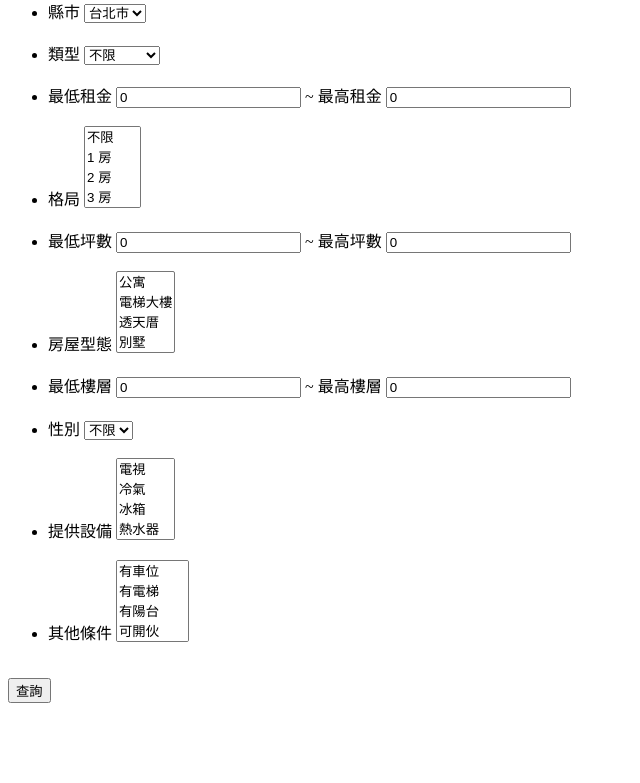
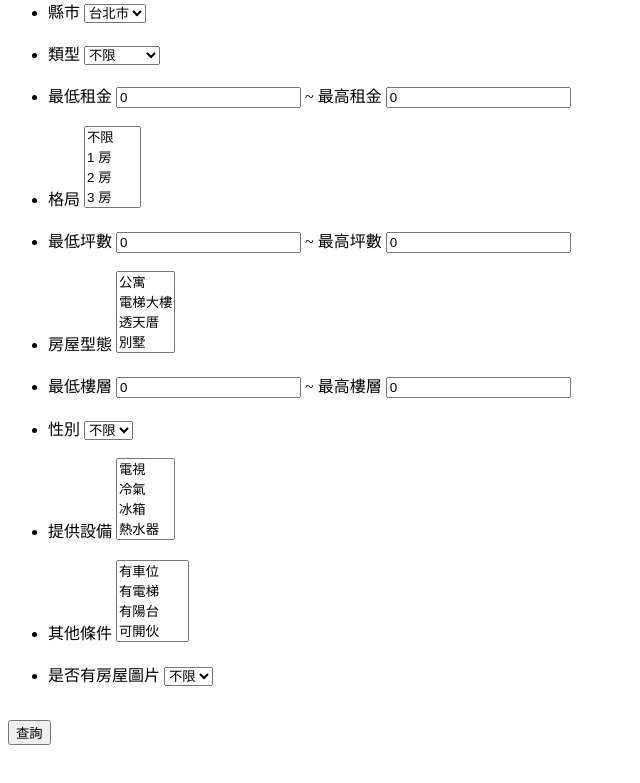
Before and after one commit to fkztw/sgl, a Flask app: page / in a window 1280 px wide. Shown: the part 17-800 px from the top of the page, without its empty margins (0-640 px from the left). Run offline with Flask 2, Linux system fonts and the light colour scheme.

Commit message:
Add hasimg into form

```diff
--- a/sgl/forms.py
+++ b/sgl/forms.py
@@ -148,4 +148,13 @@ class QueryForm(FlaskForm):
         ],
     )
 
+    hasimg = fields.SelectField(
+        '是否有房屋圖片',
+        choices=[
+            ('0', '不限'),
+            ('1', '是'),
+        ],
+        validators=[DataRequired()],
+    )
+
     submit = fields.SubmitField('查詢')
--- a/sgl/templates/index.html
+++ b/sgl/templates/index.html
@@ -19,6 +19,7 @@
             <li> {{ form.sex.label }} {{ form.sex }} </li><br/>
             <li> {{ form.option.label }} {{ form.option }} </li><br/>
             <li> {{ form.other.label }} {{ form.other }} </li><br/>
+            <li> {{ form.hasimg.label }} {{ form.hasimg }} </li><br/>
         </ul>
         {{ form.submit }}
 	</form>
```
